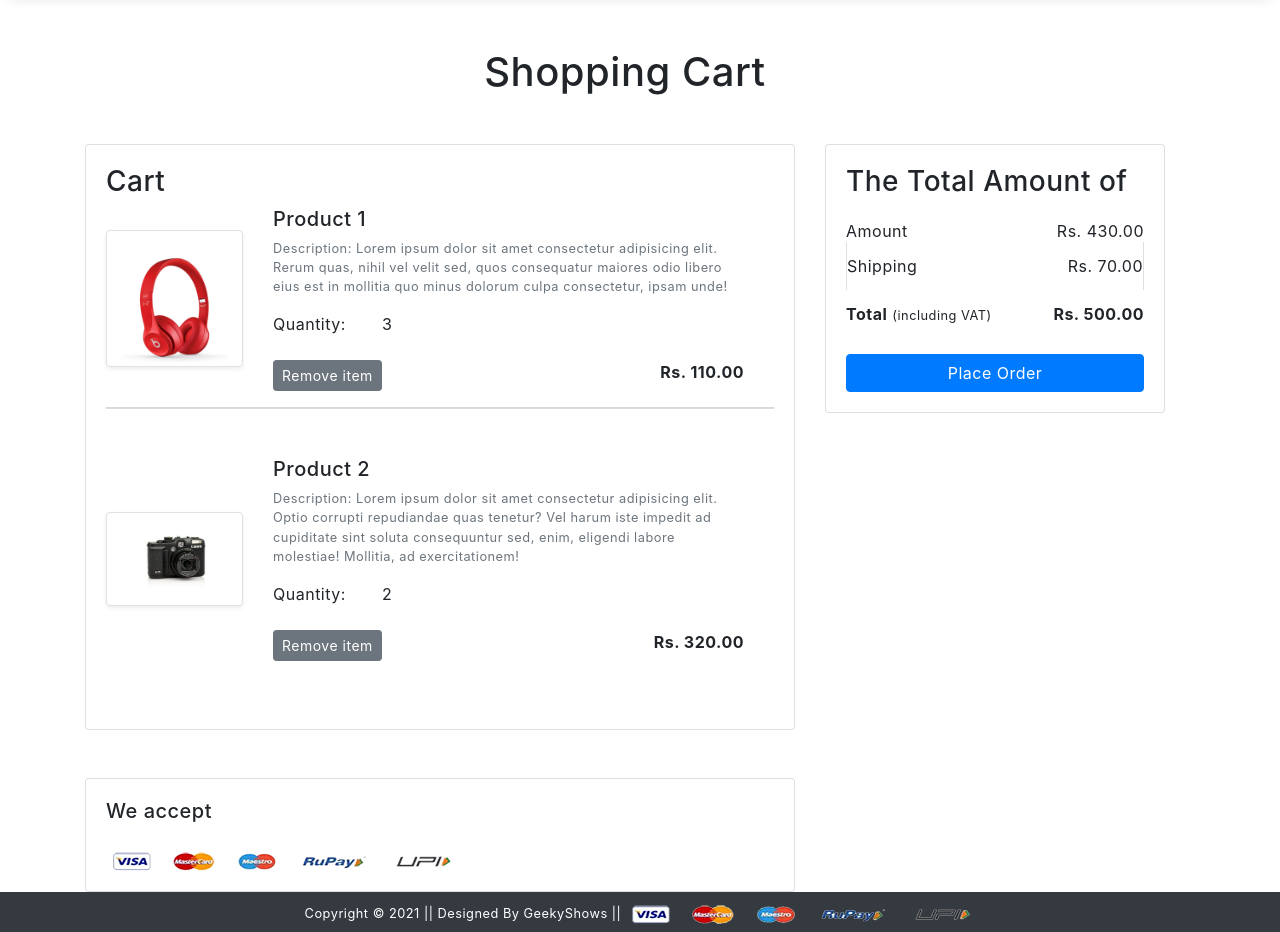
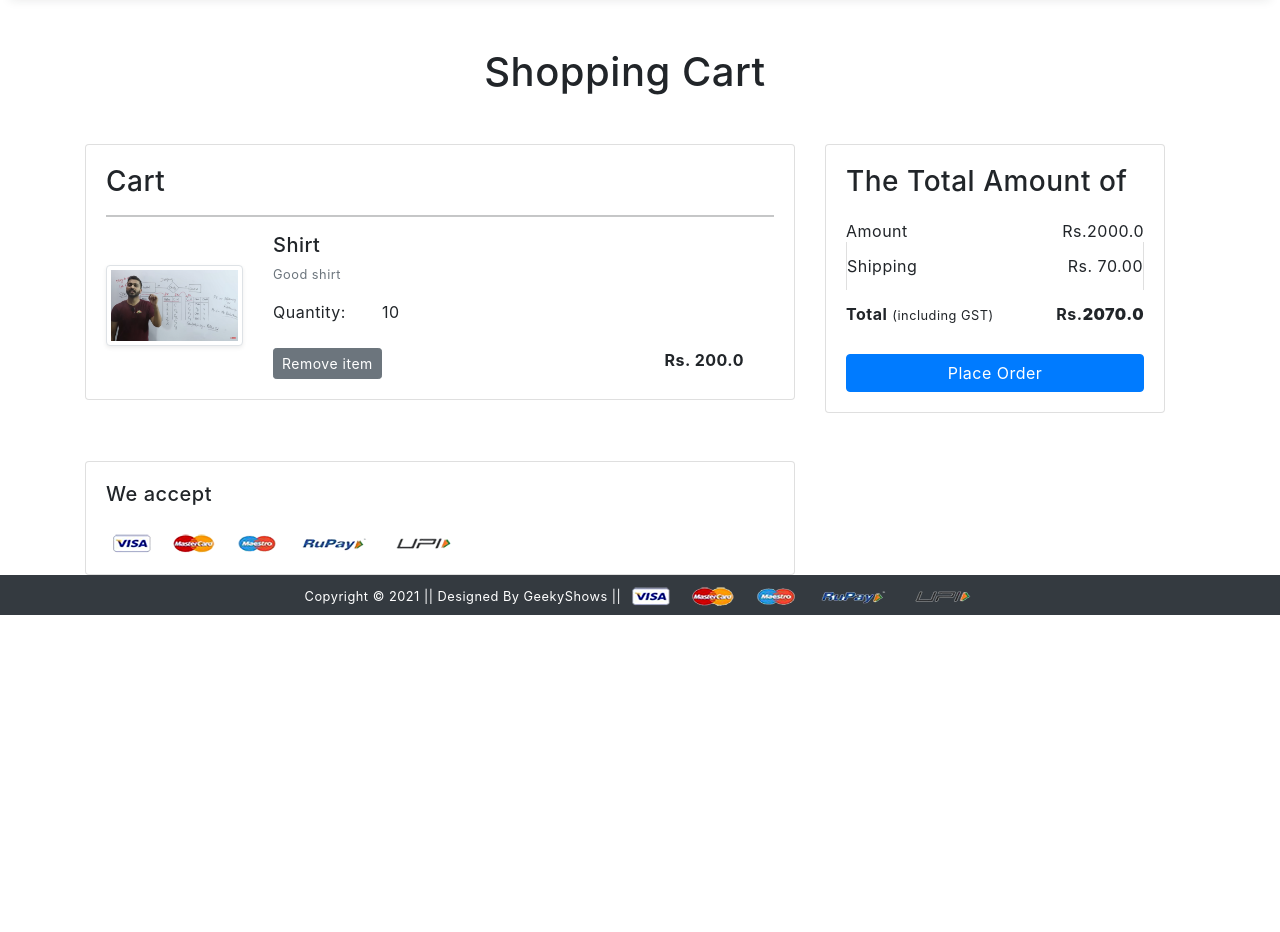
Before and after one commit to Sayantan-Bera/E-commerce-website, a Django app: page /cart/ in a window 1280 px wide. Shown: the part 73-1005 px from the top of the page. After the commit the page ends 688 px from the top, so only its background shows below. Run offline with Django 4.2, Linux system fonts and the light colour scheme; a user stored in the database is signed in; data comes from the database, SQL or seed files in the repository; tables that the repository leaves empty hold one stand-in row (values such as "Sample post"); some libraries are stand-ins or nearby versions.

Commit message:
cart and order updated

```diff
--- a/app/static/app/js/myscript.js
+++ b/app/static/app/js/myscript.js
@@ -1,29 +1,29 @@
-(function($) {
+(function ($) {
     "use strict";
-	var carousel = function() {
+    var carousel = function () {
         $('.featured-carousel').owlCarousel({
             loop: true,
             autoplay: true,
-	    margin:30,
+            margin: 30,
             animateOut: 'fadeOut',
             animateIn: 'fadeIn',
-	    nav:true,
+            nav: true,
             dots: true,
             autoplayHoverPause: false,
             items: 1,
-	    navText : ["<span class='ion-ios-arrow-back'></span>","<span class='ion-ios-arrow-forward'></span>"],
-	    responsive:{
-	      0:{
-	        items:1
+            navText: ["<span class='ion-ios-arrow-back'></span>", "<span class='ion-ios-arrow-forward'></span>"],
+            responsive: {
+                0: {
+                    items: 1
                 },
-          400:{
-            items:2
+                400: {
+                    items: 2
                 },
-	      600:{
-	        items:3
+                600: {
+                    items: 3
                 },
-	      1000:{
-	        items:4
+                1000: {
+                    items: 4
                 }
             }
         });
@@ -54,19 +54,19 @@ width: 0;
 height: 0;
 }`;
 
-const open_menu = ()=>{
+const open_menu = () => {
     toggle_menu.classList.add("show-toggle-menu");
-    menu_button.style.visibility="hidden";
-    menu_close_button.style.visibility="visible";
+    menu_button.style.visibility = "hidden";
+    menu_close_button.style.visibility = "visible";
 
     // background disabled
     content_pseudo.innerHTML = disable_bg;
     search_button.classList.add("disable");
 };
-const close_menu = ()=>{
+const close_menu = () => {
     toggle_menu.classList.remove("show-toggle-menu");
-    menu_close_button.style.visibility="hidden";
-    menu_button.style.visibility="visible";
+    menu_close_button.style.visibility = "hidden";
+    menu_button.style.visibility = "visible";
 
     // background enabled
     content_pseudo.innerHTML = enable_bg;
@@ -75,74 +75,72 @@ const close_menu = ()=>{
 
 document.head.appendChild(content_pseudo);
 menu_button.addEventListener("click", open_menu);
-content_body.addEventListener("click",close_menu);
-header.addEventListener("click",(e)=>{
-    if(e.target == menu_button || e.target == menu_button.children[0]) return;
+content_body.addEventListener("click", close_menu);
+header.addEventListener("click", (e) => {
+    if (e.target == menu_button || e.target == menu_button.children[0]) return;
     close_menu();
 });
 
-onload = onresize = ()=>{
+onload = onresize = () => {
     let height_of_header = header.offsetHeight;
-    let leftover_height = (window.innerHeight-height_of_header);
+    let leftover_height = (window.innerHeight - height_of_header);
 
-    content_body.style.marginTop = height_of_header+"px";
+    content_body.style.marginTop = height_of_header + "px";
     content_body.style.height = "auto";
-    if(content_body.offsetHeight <= leftover_height)
-        content_body.style.height = leftover_height+"px";
+    if (content_body.offsetHeight <= leftover_height)
+        content_body.style.height = leftover_height + "px";
 
-    toggle_menu.style.marginTop = height_of_header+"px";
-    toggle_menu.style.height = leftover_height+"px";
+    toggle_menu.style.marginTop = height_of_header + "px";
+    toggle_menu.style.height = leftover_height + "px";
 
-    if(window.innerWidth >=1260)
-    {
+    if (window.innerWidth >= 1260) {
         // background enabled
         content_pseudo.innerHTML = enable_bg;
         search_button.classList.remove("disable");
     }
-    else if(menu_button.style.visibility == "hidden")
-    {
+    else if (menu_button.style.visibility == "hidden") {
         // background disabled
         content_pseudo.innerHTML = disable_bg;
         search_button.classList.add("disable");
     }
 };
 
-dropdown_head.forEach((item)=>{
+dropdown_head.forEach((item) => {
     const dropdown = item.parentElement.lastElementChild;
 
-    item.addEventListener("click",()=>{
-        if(dropdown.classList.contains("show-drop-menu"))
+    item.addEventListener("click", () => {
+        if (dropdown.classList.contains("show-drop-menu"))
             dropdown.classList.remove("show-drop-menu");
         else
             dropdown.classList.add("show-drop-menu");
     });
 
-    item.addEventListener("mouseover",()=>{
-        if(window.innerWidth < 1260 || item.classList.contains("no-dropdown")) return;
+    item.addEventListener("mouseover", () => {
+        if (window.innerWidth < 1260 || item.classList.contains("no-dropdown")) return;
         dropdown.classList.add("show-drop-menu");
 
         // disable content pseudo
         content_pseudo.innerHTML = disable_bg;
     });
 
-    item.addEventListener("mouseout",()=>{
-        if(window.innerWidth < 1260 || item.classList.contains("no-dropdown")) return;
+    item.addEventListener("mouseout", () => {
+        if (window.innerWidth < 1260 || item.classList.contains("no-dropdown")) return;
         dropdown.classList.remove("show-drop-menu");
 
         // enable content pseudo
         content_pseudo.innerHTML = enable_bg;
     });
 
-    dropdown.addEventListener("mouseover",()=>{
-        if(window.innerWidth <1260 || item.classList.contains("no-dropdown")) return;
+    dropdown.addEventListener("mouseover", () => {
+        if (window.innerWidth < 1260 || item.classList.contains("no-dropdown")) return;
         dropdown.classList.add("show-drop-menu");
 
         // disable content pseudo
         content_pseudo.innerHTML = disable_bg;
     });
 
-    dropdown.addEventListener("mouseout",()=>{
-        if(window.innerWidth < 1260 || item.classList.contains("no-dropdown")) return;
+    dropdown.addEventListener("mouseout", () => {
+        if (window.innerWidth < 1260 || item.classList.contains("no-dropdown")) return;
         dropdown.classList.remove("show-drop-menu");
 
         // enable content pseudo
@@ -150,11 +148,29 @@ dropdown_head.forEach((item)=>{
     });
 })
 
-product_sizes.forEach((item)=>{
-    item.addEventListener("click",()=>{
-        product_sizes.forEach((each_size)=>{
+product_sizes.forEach((item) => {
+    item.addEventListener("click", () => {
+        product_sizes.forEach((each_size) => {
             each_size.classList.remove("each-size-active");
         });
         item.classList.add("each-size-active");
     });
 });
+
+
+$('.plus-cart').click(function () {
+    var id = $(this).attr("pid").toString();
+    var eml = this.parentNode.children[2]
+    $.ajax({
+        type: "GET",
+        url: "/pluscart",
+        data: {
+            prod_id: id
+        },
+        success: function (data) {
+            eml.innerText = data.quantity
+            document.getElementById("amount").innerText = data.amount
+            document.getElementById("totalamount").innerText = data.totalamount
+        }
+    })
+})
--- a/app/templates/app/addtocart.html
+++ b/app/templates/app/addtocart.html
@@ -9,45 +9,28 @@
   <div class="card">
    <div class="card-body">
     <h3>Cart</h3>
+    {% for cart in carts %}
+    <hr>
     <div class="row">
-     <div class="col-sm-3 text-center align-self-center"><img src="{% static 'app/images/product/1.jpg'%}" alt="" srcset="" class="img-fluid img-thumbnail shadow-sm" height="150" width="150"> </div>
+     <div class="col-sm-3 text-center align-self-center"><img src="{{cart.product.product_image.url}}" alt="" srcset="" class="img-fluid img-thumbnail shadow-sm" height="150" width="150"> </div>
      <div class="col-sm-9">
       <div>
-       <h5>Product 1</h5>
-       <p class="mb-2 text-muted small">Description: Lorem ipsum dolor sit amet consectetur adipisicing elit. Rerum quas, nihil vel velit sed, quos consequatur maiores odio libero eius est in mollitia quo minus dolorum culpa consectetur, ipsam unde!</p>
+       <h5>{{cart.product.title}}</h5>
+       <p class="mb-2 text-muted small">{{cart.product.description}}</p>
        <div class="my-3">
         <label for="quantity">Quantity:</label>
-        <a class="minus-cart btn"><i class="fas fa-minus-square fa-lg"></i></a>
-          <span id="quantity">3</span>
-        <a class="plus-cart btn"><i class="fas fa-plus-square fa-lg"></i></a>
+        <a class="minus-cart btn" pid="{{cart.product.id}}"><i class="fas fa-minus-square fa-lg"></i></a>
+          <span id="quantity">{{cart.quantity}}</span>
+        <a class="plus-cart btn" pid="{{cart.product.id}}"><i class="fas fa-plus-square fa-lg"></i></a>
        </div>
        <div class="d-flex justify-content-between">
-        <a href="#" class="btn btn-sm btn-secondary mr-3">Remove item </a>
-        <p class="mb-0"><span><strong>Rs. 110.00</strong></span></p>
+        <a href="#" class="btn btn-sm btn-secondary mr-3" pid="{{cart.product.id}}">Remove item </a>
+        <p class="mb-0"><span><strong>Rs. {{cart.product.discounted_price}} </strong></span></p>
        </div>
       </div>
      </div>
     </div>
-    <hr class="text-muted">
-    <div class="row my-5">
-     <div class="col-sm-3 text-center align-self-center"> <img src="{% static 'app/images/product/2.jpg'%}" alt="" srcset="" class="img-fluid img-thumbnail shadow-sm" height="150" width="150"></div>
-     <div class="col-sm-9">
-      <div>
-       <h5>Product 2</h5>
-       <p class="mb-2 text-muted small">Description: Lorem ipsum dolor sit amet consectetur adipisicing elit. Optio corrupti repudiandae quas tenetur? Vel harum iste impedit ad cupiditate sint soluta consequuntur sed, enim, eligendi labore molestiae! Mollitia, ad exercitationem!</p>
-       <div class="my-3">
-        <label for="quantity">Quantity:</label>
-        <a class="minus-cart btn"><i class="fas fa-minus-square fa-lg"></i></a>
-          <span id="quantity">2</span>
-        <a class="plus-cart btn"><i class="fas fa-plus-square fa-lg"></i></a>
-       </div>
-       <div class="d-flex justify-content-between">
-        <a href="#" class="btn btn-sm btn-secondary mr-3">Remove item </a>
-        <p class="mb-0"><span><strong>Rs. 320.00</strong></span></p>
-       </div>
-      </div>
-     </div>
-    </div>
+    {% endfor %}
    </div>
    </div>
   </div>
@@ -57,13 +40,13 @@
     <div class="card-body">
       <h3>The Total Amount of</h3>
       <ul class="list-group">
-       <li class="list-group-item d-flex justify-content-between align-items-center border-0 px-0 pb-0">Amount<span>Rs. 430.00</span></li>
+       <li class="list-group-item d-flex justify-content-between align-items-center border-0 px-0 pb-0">Amount<span>Rs.<span id="amount">{{amount}}</span> </span></li>
        <li class="list-group-item d-flex justify-content-between align-items-center px-0">Shipping<span>Rs. 70.00</span></li>
        <li class="list-group-item d-flex justify-content-between align-items-center border-0 px-0 mb-3">
         <div>
-           <strong>Total</strong> <small>(including VAT)</small>
+           <strong>Total</strong> <small>(including GST)</small>
          </div>
-         <span><strong>Rs. 500.00</strong></span>
+         <span><strong>Rs.<strong id ="totalamount">{{totalamount}}</strong> </strong></span>
        </li>
       </ul>
       <div class="d-grid"><a href="{% url 'checkout' %}" class="btn btn-primary">Place Order</a></div>
--- a/app/templates/app/base.html
+++ b/app/templates/app/base.html
@@ -144,7 +144,7 @@
           <!-- cart -->
           <div class="dropdown ptr-all no-dropdown">
             <div class="dropdown-head cart no-dropdown">
-              <a href="{% url 'add-to-cart' %}"><span class="">4</span>Cart</a>
+              <a href="{% url 'showcart' %}"><span class="">4</span>Cart</a>
             </div>
           </div>
           {% else %}
@@ -234,7 +234,7 @@
       </div>
 
       <!-- cart -->
-      <a href="{% url 'add-to-cart' %}" class="">
+      <a href="{% url 'showcart' %}" class="">
         <div class="cart"><span class="">4</span> Cart</div>
       </a>
       {% else %}
--- a/app/urls.py
+++ b/app/urls.py
@@ -8,7 +8,9 @@
 urlpatterns = [
     path('', views.ProductView.as_view(), name="home"),
     path('product-detail/<int:pk>', views.ProdutDetailView.as_view(), name='product-detail'),
-    path('cart/', views.add_to_cart, name='add-to-cart'),
+    path('add-to-cart/', views.add_to_cart, name='add-to-cart'),
+    path('cart/', views.show_cart, name='showcart'),
+    path('pluscart/', views.plus_cart),
     path('buy/', views.buy_now, name='buy-now'),
     path('profile/', views.ProfileView.as_view(), name='profile'),
     path('address/', views.address, name='address'),
--- a/app/views.py
+++ b/app/views.py
@@ -1,8 +1,10 @@
-from django.shortcuts import render
+from django.shortcuts import render , redirect
 from django.views import View
 from .models import Customer, Product, Cart, OrderPlaced
 from .forms import CustomerRegistrationForm, CustomerProfileForm
 from django.contrib import messages
+from django.db.models import Q
+from django.http import JsonResponse
 
 
 class ProductView(View):
@@ -23,7 +25,54 @@ class ProdutDetailView(View):
         return render(request, 'app/productdetail.html', {'product': product})
 
 def add_to_cart(request):
- return render(request, 'app/addtocart.html')
+    user = request.user
+    product_id = request.GET.get('prod_id')
+    product = Product.objects.get(id=product_id)
+    Cart(user=user,product=product).save()
+    return redirect('/cart')
+
+def show_cart(request):
+    if request.user.is_authenticated:
+        user = request.user
+        cart = Cart.objects.filter(user=user)
+        amount = 0.0
+        shipping_amount = 70.0
+        totalamount = 0.0
+        cart_product = [p for p in Cart.objects.all() if p.user==user]
+        if cart_product:
+            for p in cart_product:
+                tempamount = (p.quantity* p.product.discounted_price)
+                amount += tempamount
+                totalamount = amount + shipping_amount
+            return render(request, 'app/addtocart.html', {'carts':cart , 'totalamount': totalamount, 'amount':amount})
+        else:
+            return render(request, 'app/emptycart.html')
+
+
+def plus_cart(request):
+    if request.method == 'GET':
+        prod_id = request.GET['prod_id']
+        c = Cart.objects.get(Q(product = prod_id) & Q(user=request.user))
+        c.quantity += 1
+        c.save()
+        amount = 0.0
+        shipping_amount = 70.0
+        cart_product = [p for p in Cart.objects.all() if p.user==request.user]
+        for p in cart_product:
+            tempamount = (p.quantity* p.product.discounted_price)
+            amount += tempamount
+            totalamount = amount + shipping_amount
+
+
+        data = {
+            'quantity' : c.quantity,
+            'amount' : amount,
+            'totalamount': totalamount
+        }
+        return JsonResponse(data)
+
+
+
 
 def buy_now(request):
  return render(request, 'app/buynow.html')
```
Also changed, not shown: app/templates/app/emptycart.html (added, +13 -0 lines), app/templates/app/productdetail.html (+9 -5 lines). Lines whose indentation alone changed are shown as unchanged.
